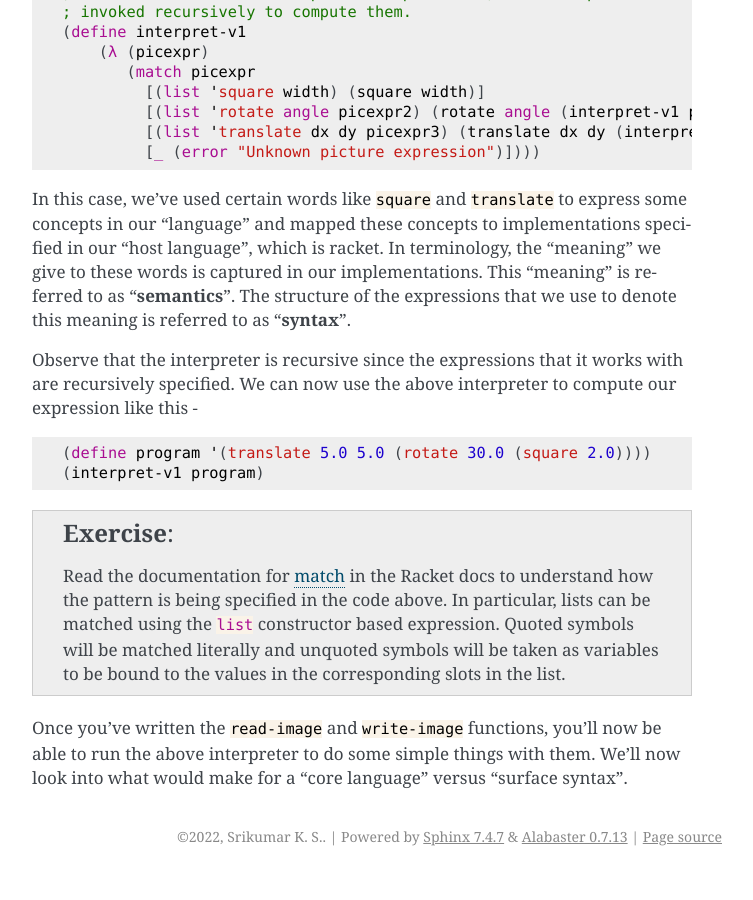
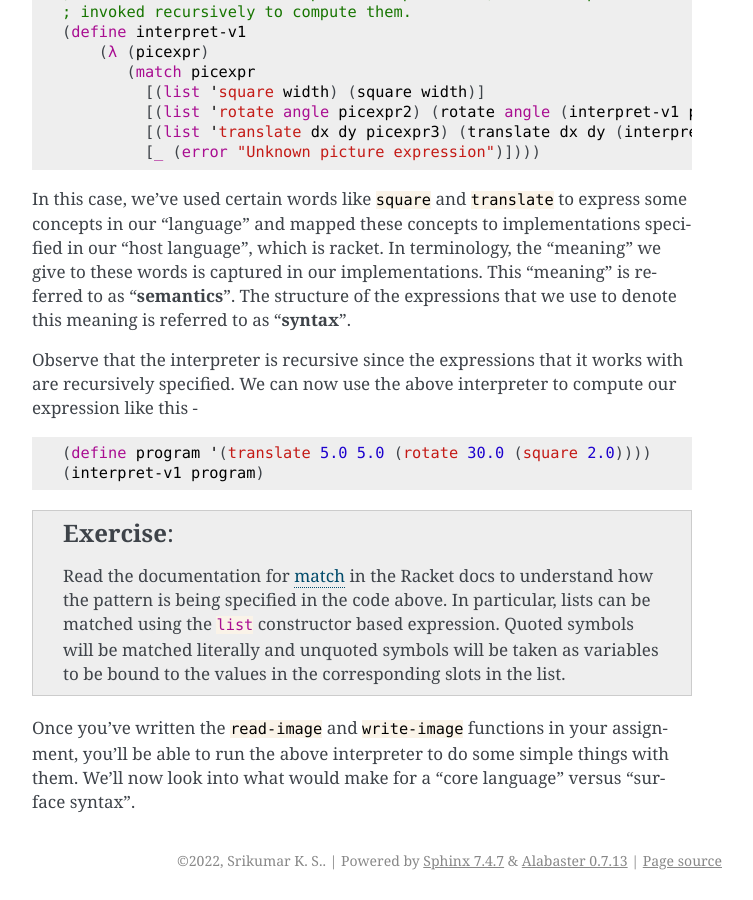
Before and after one commit to kreauniv/comp308, a Sphinx documentation site: the page built from source/piclang.rst, in a window 1280 px wide and 900 px high, scrolled down 6906 px. Shown: the whole window, without its empty margins (388-1141 px from the left). Built offline with Sphinx 7.4.7, drawn with Linux system fonts in a browser that asks for light colours; before the commit the page ends 7782 px from its top, so only the background shows below that.

Commit message:
lang fix

```diff
--- a/source/piclang.rst
+++ b/source/piclang.rst
@@ -327,6 +327,7 @@ our expression like this -
 
 .. _match: https://docs.racket-lang.org/reference/match.html
 
-Once you've written the :rkt:`read-image` and :rkt:`write-image` functions,
-you'll now be able to run the above interpreter to do some simple things with them.
-We'll now look into what would make for a "core language" versus "surface syntax".
+Once you've written the :rkt:`read-image` and :rkt:`write-image` functions in
+your assignment, you'll be able to run the above interpreter to do some simple
+things with them. We'll now look into what would make for a "core language"
+versus "surface syntax".
```
